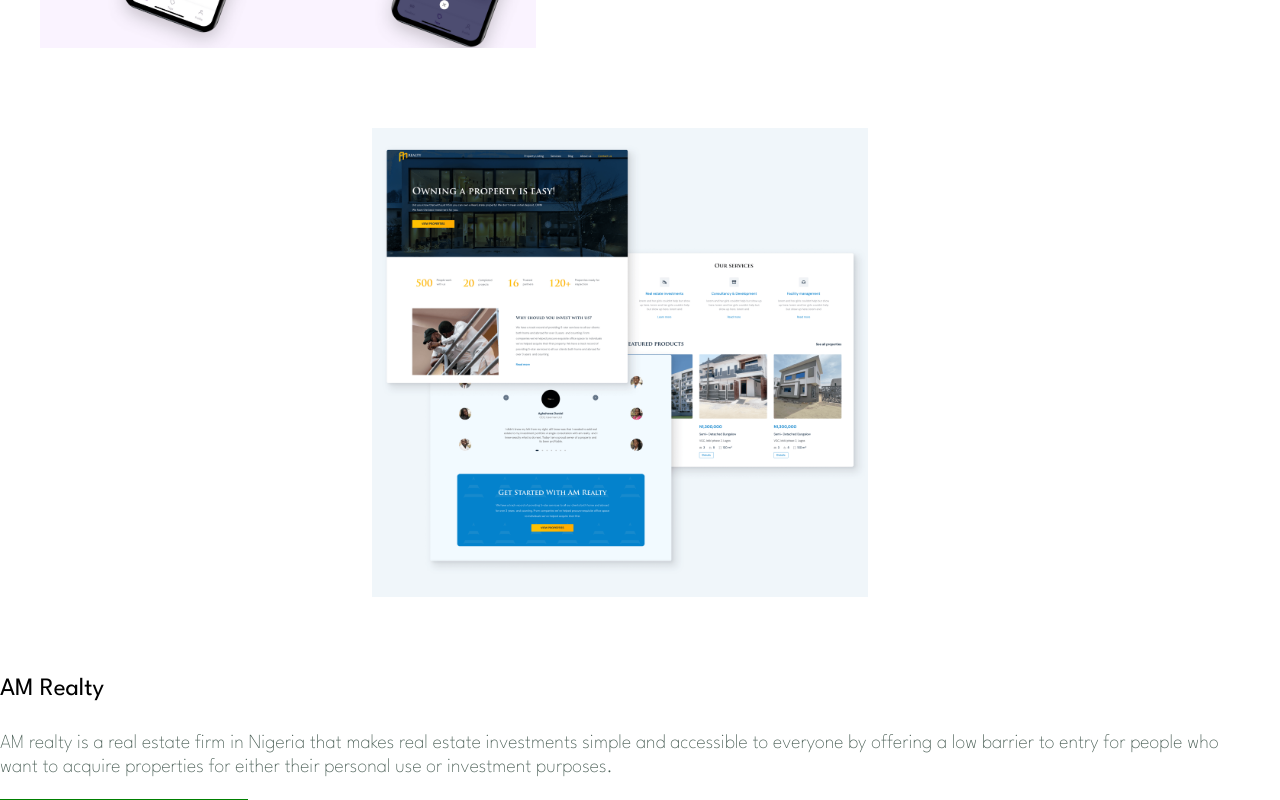
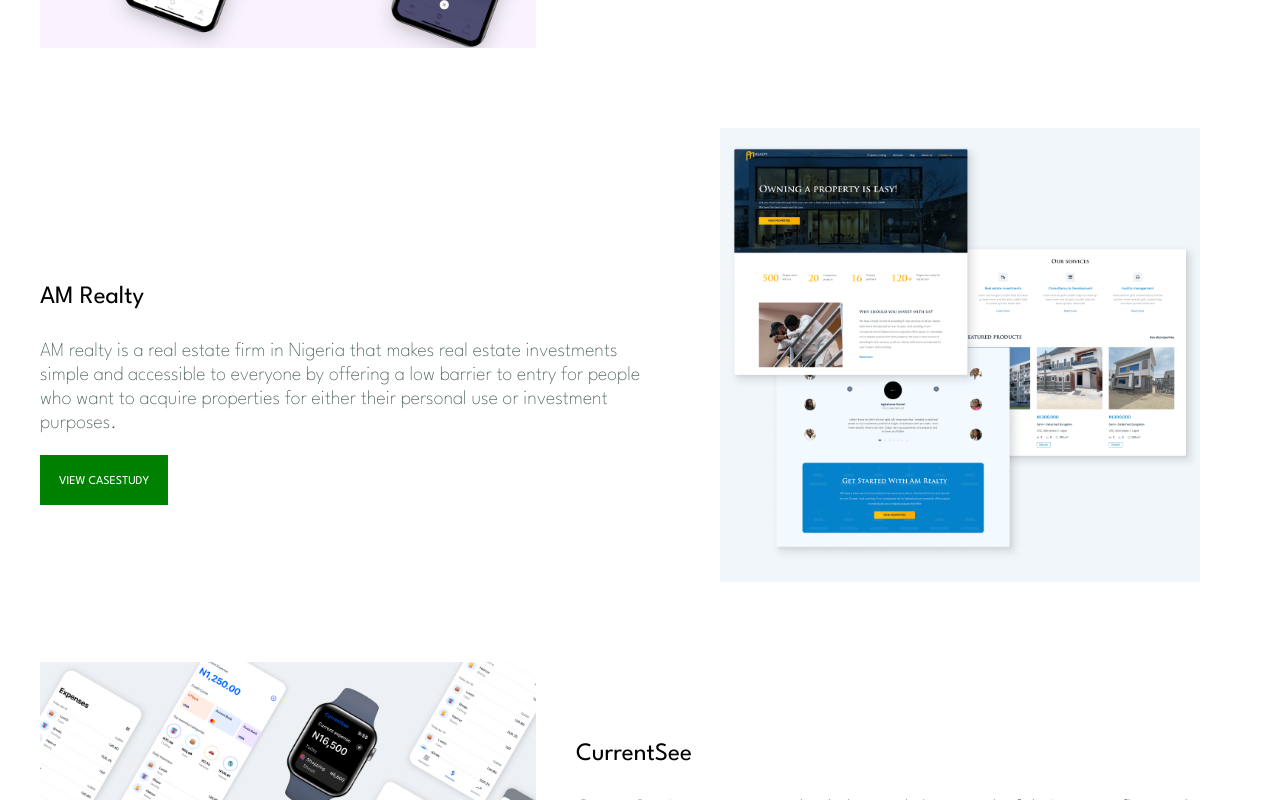
Before and after one commit to Ojotule-Benjamin/Portfolio-website, a React (Create React App) app: page / in a window 1280 px wide. Shown: the part 1360-2160 px from the top of the page. Built offline with nearby package versions, Linux system fonts and the light colour scheme.

Commit message:
fixed projectsection

```diff
--- a/src/component/projectsection/projectsection.css
+++ b/src/component/projectsection/projectsection.css
@@ -43,7 +43,8 @@
 }
 
 #projectItem2 {
-  flex-direction: column;
+  flex-direction: row-reverse;
+  margin-left: 40px;
   align-items: center;
 }
 
```
